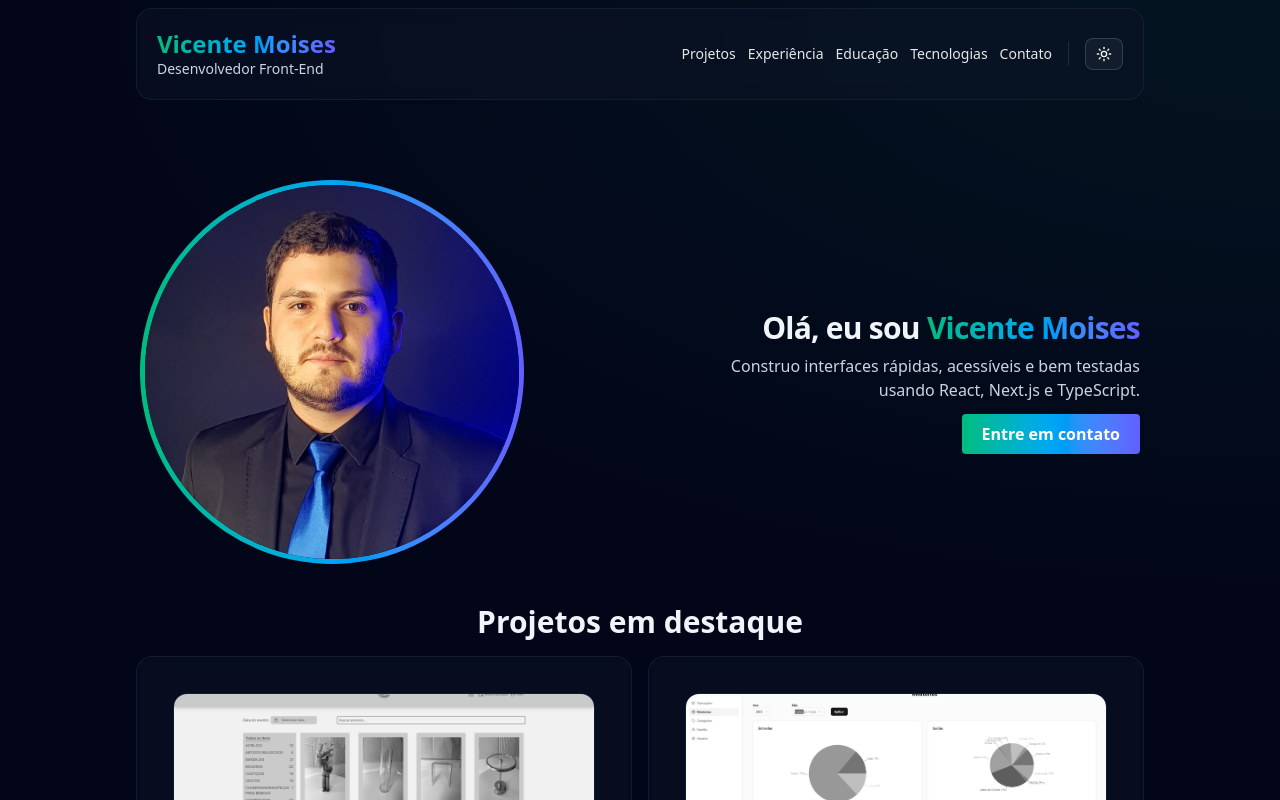
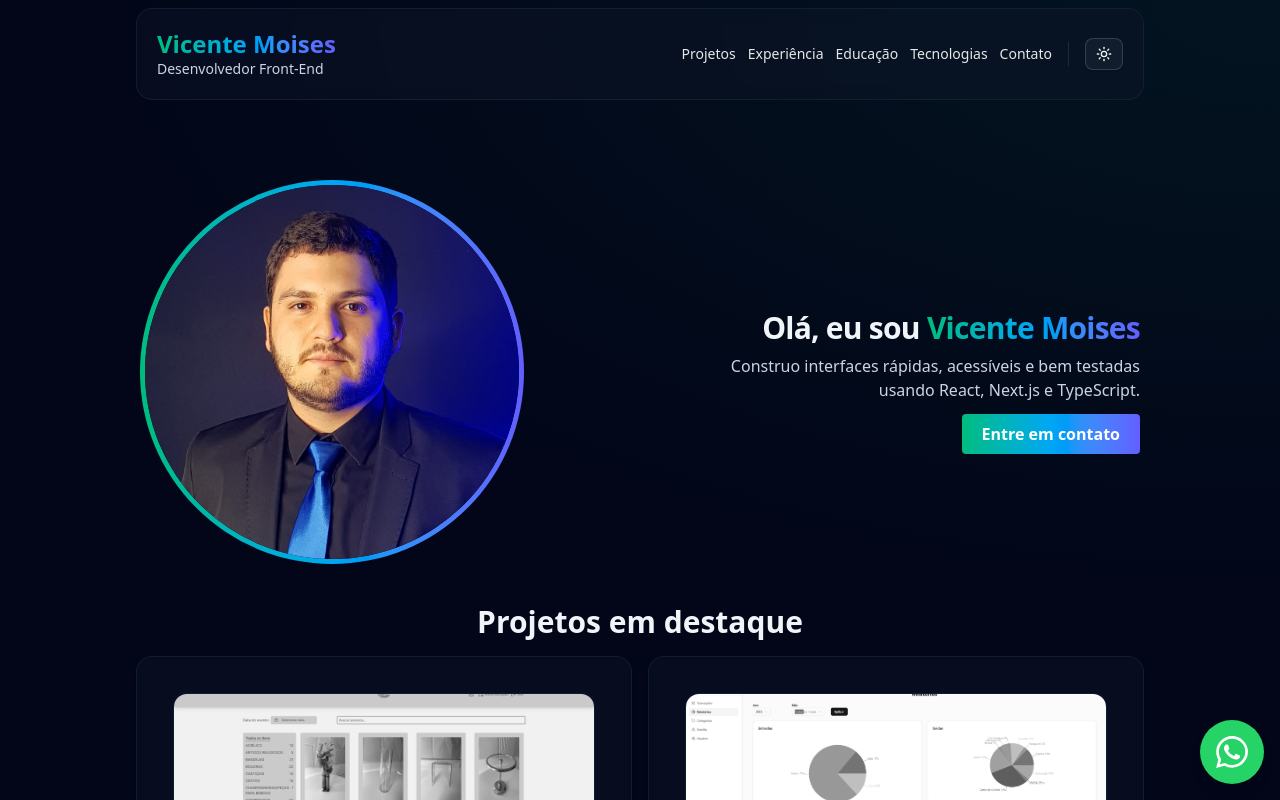
Before and after one commit to vicentesantos13/vicentemoisesportifolio, a Next.js app in the folder portifolio/: page / in a window 1280 px wide. Shown: the top 800 px of the page. Built offline with nearby package versions, Linux system fonts and the light colour scheme.

Commit message:
wpp button

```diff
--- /dev/null
+++ b/portifolio/components/FloatingWhatsAppButton.tsx
@@ -0,0 +1,30 @@
+"use client";
+
+import { profile } from "@/data/profile";
+import Link from "next/link";
+import { SiWhatsapp } from "react-icons/si";
+
+
+
+export function FloatingWhatsAppButton() {
+  return (
+    <Link
+      href={profile.wpp}
+      target="_blank"
+      rel="noreferrer"
+      aria-label="Falar comigo no WhatsApp"
+      className="
+        fixed bottom-4 right-4 z-50
+        inline-flex items-center justify-center
+        h-14 w-14 md:h-16 md:w-16
+        rounded-full bg-[#25D366] text-white
+        shadow-lg hover:shadow-xl
+        hover:bg-[#20b357]
+        transition
+      "
+    >
+      <SiWhatsapp className="h-7 w-7 md:h-8 md:w-8" aria-hidden="true" />
+      <span className="sr-only">Abrir conversa no WhatsApp</span>
+    </Link>
+  );
+}
--- a/portifolio/components/Portifolio.tsx
+++ b/portifolio/components/Portifolio.tsx
@@ -10,6 +10,7 @@ import { Projects } from "./Projects";
 import { Experiences } from "./Experiences";
 import { Education } from "./Education";
 import { Contact } from "./Contact";
+import { FloatingWhatsAppButton } from "./FloatingWhatsAppButton";
 
 
 
@@ -30,6 +31,8 @@ export default function Page() {
             <Education />
             <Contact />
 
+            <FloatingWhatsAppButton />
+
             <footer className="pb-6 text-center text-sm text-slate-500 pt-20">
               © {new Date().getFullYear()} {profile.name}
             </footer>
```
